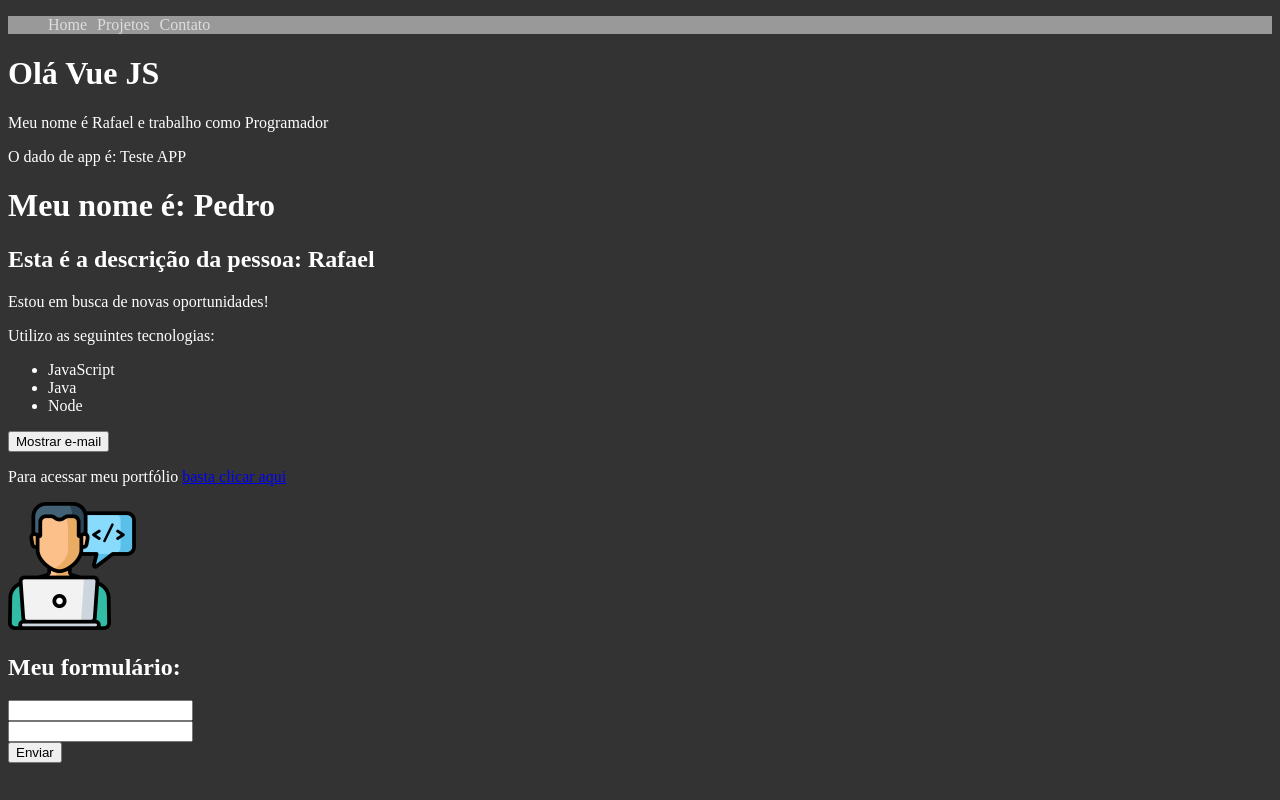
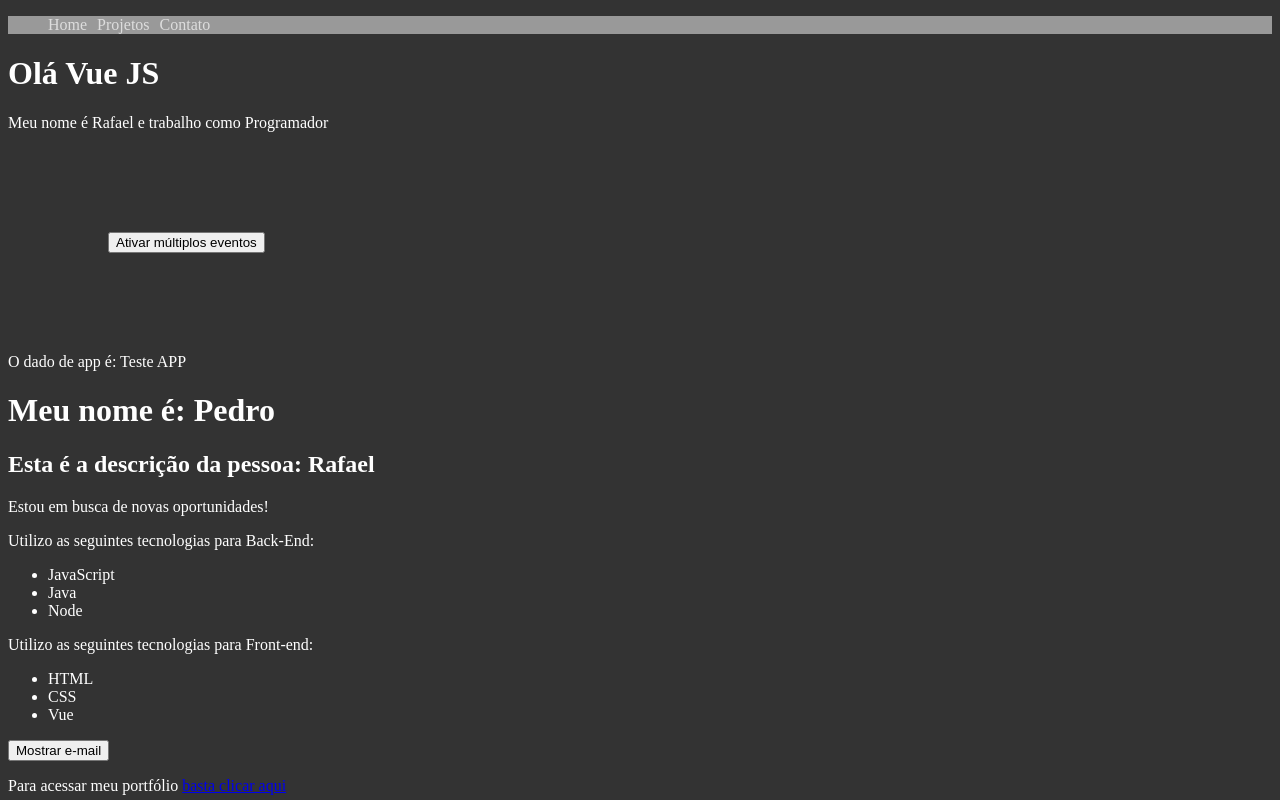
Before and after one commit to rafaelzanella27/projeto-vue-js, a Vue app: page / in a window 1280 px wide. Shown: the top 800 px of the page. Built offline with nearby package versions, Linux system fonts and the light colour scheme.

Commit message:
Trabalhando com multiplos eventos

```diff
--- a/src/components/Form.vue
+++ b/src/components/Form.vue
@@ -1,12 +1,12 @@
 <template>
 <div>
     <h2>Meu formulário:</h2>
-    <form action="">
+    <form action="" @submit="enviarFormulario($event)">
         <div>
-            <InputText />
+            <input type="text" v-model="name">
         </div>
         <div>
-            <InputText />
+            <input type="text" v-model="email">
         </div>
         <div>
             <Submit />
@@ -23,6 +23,20 @@
     components: {
         InputText,
         Submit
+    },
+    data(){
+        return {
+            name: "",
+            email: ""
+            }
+    },
+    methods: {
+        enviarFormulario(e) {
+            e.preventDefault();
+            const name = this.name;
+            const email= this.email;
+
+        }
     }
 }
 </script>
--- a/src/components/Info.vue
+++ b/src/components/Info.vue
@@ -2,11 +2,15 @@
 <div>
     <p v-if="esta_trabalhando">Estou trabalhando no momento.</p>
     <p v-else>Estou em busca de novas oportunidades!</p>
-    <p>Utilizo as seguintes tecnologias:</p>
+    <p>Utilizo as seguintes tecnologias para Back-End:</p>
     <ul>
-        <li>JavaScript</li>
-        <li>Java</li>
-        <li>Node</li>
+        <li v-for="(technology, index) in backend_technologies" v-bind:key="index">{{technology}}</li>
+    </ul>
+    <p>Utilizo as seguintes tecnologias para Front-end:</p>
+    <ul>
+        <li v-for="technology in frontend_technologies" :key="technology.id">
+            {{technology.language}}
+        </li>
     </ul>
     <div>
         <button @click="showEmail">{{textoBotao}}</button>
@@ -30,7 +34,13 @@
             mostrar_email: false,
             email: 'rafael@gmail.com',
             meu_link: 'https://google.com',
-            textoBotao: 'Mostrar e-mail'
+            textoBotao: 'Mostrar e-mail',
+            backend_technologies: ['JavaScript','Java','Node'],
+            frontend_technologies: [
+                {id: 1, language: 'HTML'},
+                {id: 2, language: 'CSS'},
+                {id: 3, language: 'Vue'}
+            ]
         }
     },
     methods: {
--- /dev/null
+++ b/src/components/MultiplosEventos.vue
@@ -0,0 +1,36 @@
+<template>
+    <div>
+        <button @click="primeiro(txt1,$event), segundo(txt2,$event), terceiro()">Ativar múltiplos eventos</button>
+        <p>{{multiplos_eventos}}</p>
+    </div>
+</template>
+
+<script>
+export default{
+    name: 'MultiplosEventos',
+    data(){
+        return{
+            multiplos_eventos: "",
+            txt1: "Primeiro evento",
+            txt2: "Segundo evento"
+        }
+    },
+    methods:{
+        primeiro(txt1, e) {
+            this.multiplos_eventos = txt1
+        },
+        segundo(txt2, e){
+            setTimeout(() => this.multiplos_eventos= txt2, 500)
+        },
+        terceiro(){
+            setTimeout(() => this.multiplos_eventos= "", 1500)
+        }
+    }
+}
+</script>
+
+<style scoped>
+div {
+    margin: 100px;
+}
+</style>
--- a/src/components/PrimeiroComponente.vue
+++ b/src/components/PrimeiroComponente.vue
@@ -2,12 +2,17 @@
     <div>
     <h1>Olá Vue JS</h1>
     <p>Meu nome é {{ nome }} e trabalho como {{profissao}}</p>
+    <MultiplosEventos />
     </div>
 </template>
 
 <script>
+import MultiplosEventos from './MultiplosEventos.vue'
 export default {
     name: 'PrimeiroComponente',
+    components: {
+        MultiplosEventos
+    },
     data() {
         return {
             nome: "Rafael",
```
